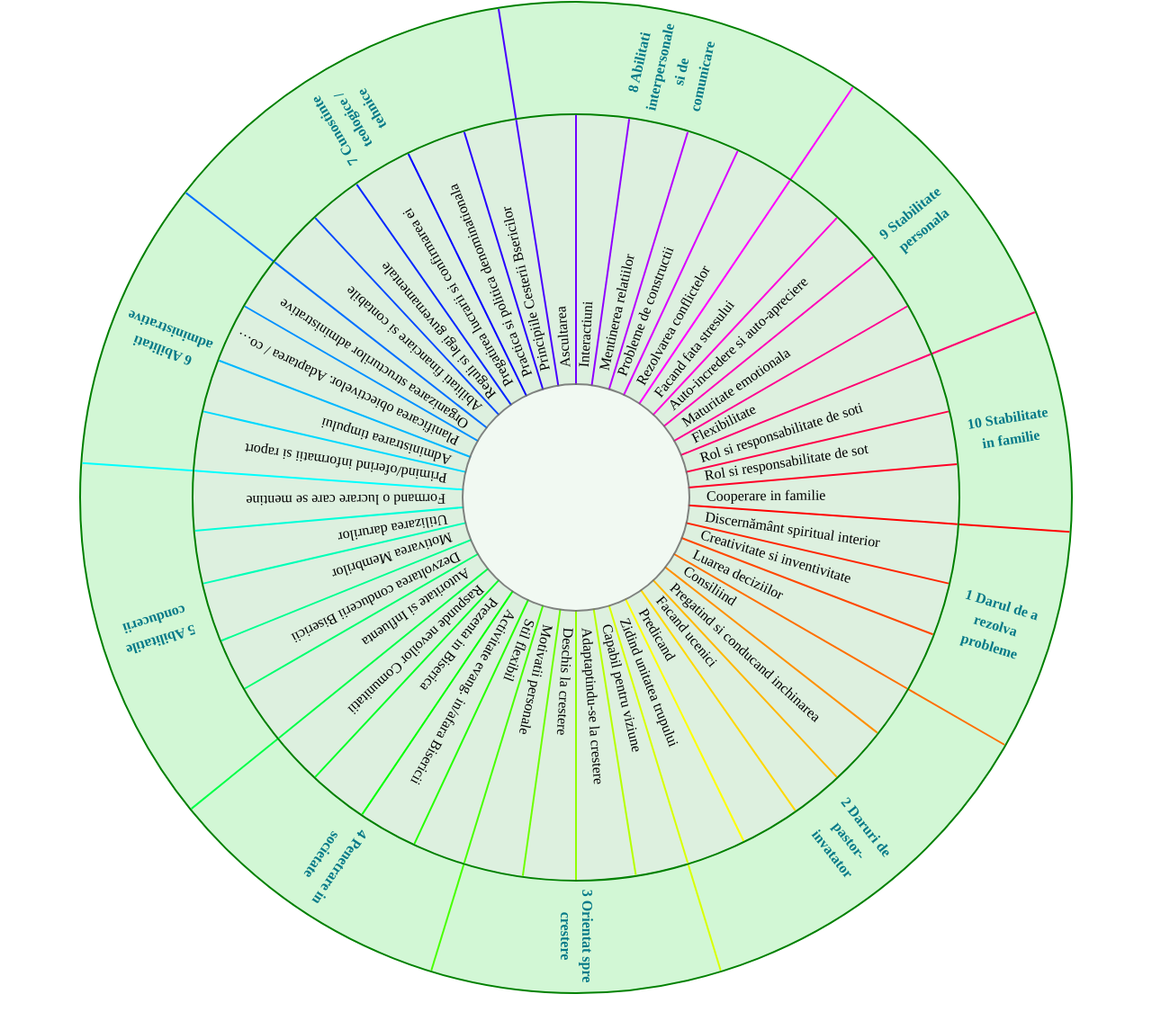
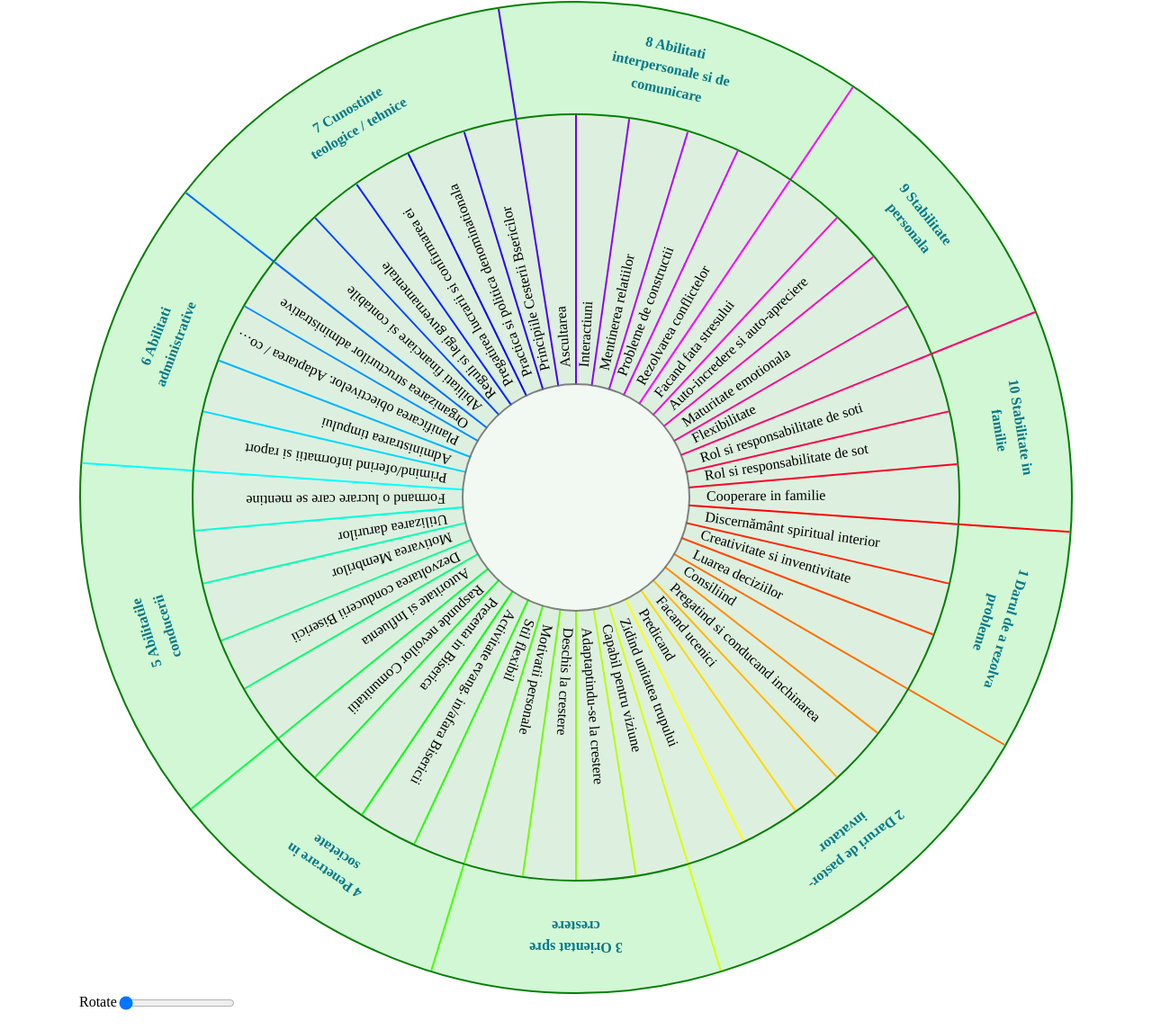
Before and after one commit to sabovoichita/generators, a website: page circle-slices.html in a window 1280 px wide. Shown: the part 19-1164 px from the top of the page at 90% size. Drawn offline with Linux system fonts and the light colour scheme.

Commit message:
20. Rotate entire circle with slider (range)

```diff
--- a/circle-slices.css
+++ b/circle-slices.css
@@ -11,6 +11,12 @@ body {
   flex: 1;
   margin: 20px auto;
 }
+
+.form-field {
+  display: flex;
+  flex-direction: row;
+}
+
 .circle {
   width: 300px;
   height: 300px;
@@ -22,6 +28,7 @@ body {
   align-items: center;
   overflow: hidden;
   background-color: white;
+  transition: 2s;
 }
 
 /*.slice-line:before {*/
@@ -89,6 +96,17 @@ body {
   text-align: center;
   color: #057988;
 }
+
+/* .rotate90 */
+#groups > .slice-text {
+  justify-content: center;
+}
+#groups > .slice-text > .phrase-inner {
+  transform: rotate(90deg);
+  position: absolute;
+  width: 150px;
+}
+
 #groups > .slice-text > .phrase-inner:hover {
   font-size: 18px;
 }
--- a/circle-slices.html
+++ b/circle-slices.html
@@ -2,13 +2,20 @@
 <html lang="en">
   <head>
     <meta charset="UTF-8" />
-    <meta name="viewport" content="width=device-width, initial-scale=1.0" />
+    <meta name="viewport" content="width=device-width, initial-scale=1.0, minimum-scale=0.3" />
     <title>Circle Slices</title>
     <link rel="stylesheet" href="circle-slices.css" />
   </head>
   <body>
     <section id="root">
       <div id="groups" class="circle"></div>
+
+      <div id="settings">
+        <div class="form-field">
+          <label for="rotate">Rotate</label>
+          <input type="range" value="0" required min="0" max="360" step="1" id="rotate" name="rotate" />
+        </div>
+      </div>
     </section>
     <script src="circle-slices.js"></script>
   </body>
--- a/circle-slices.js
+++ b/circle-slices.js
@@ -65,18 +65,6 @@ let phrases = `
 Cooperare in familie
 `;
 
-// phrases = `
-//   #1 Darul de a rezolva probleme
-//   Discernământ spiritual interior
-//
-//   #2 Daruri de pastor-invatator
-//   Consiliind
-//   Pregatind si conducand inchinarea - Facand ucenici
-//
-//   #3 Orientat spre crestere
-//   Capabil pentru viziune
-// `;
-
 phrases = phrases
   .split("\n")
   .map(line => line.trim())
@@ -84,7 +72,6 @@ phrases = phrases
 
 //const titles = phrases.filter(line => line.startsWith("#"));
 // group phrases by titles and remove titles from phrases (return title + phrases.length after them)
-
 const titles = phrases.reduce((acc, line) => {
   if (line.startsWith("#")) {
     acc.push({
@@ -139,6 +126,13 @@ function createSlices(circle, phrases, width = 800, innerWidth = 250) {
   circle.innerHTML += objects.map(({ text }) => text).join("");
 }
 
+function initEvents() {
+  document.querySelector("#rotate").addEventListener("input", event => {
+    const value = event.target.value;
+    document.querySelector("#groups").style.transform = `rotate(${value}deg)`;
+  });
+}
+
 const groups = document.querySelector("#groups");
 createSlices(groups, titles, 1100, 850);
 groups.innerHTML += `<div id="slices" class="circle"></div>`;
@@ -151,3 +145,5 @@ slices.innerHTML += `<div class="inner-circle"></div>`;
 // const dot = document.querySelector("#dot");
 // dot.style.width = "10px";
 // dot.style.height = "10px";
+
+initEvents();
```
Lines whose indentation alone changed are shown as unchanged.
